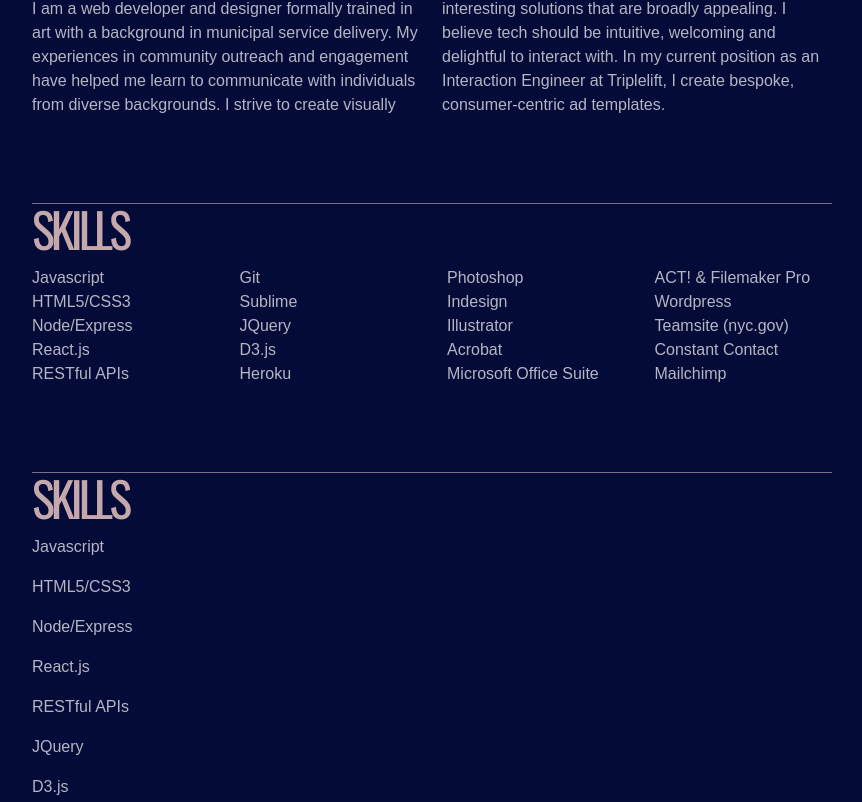
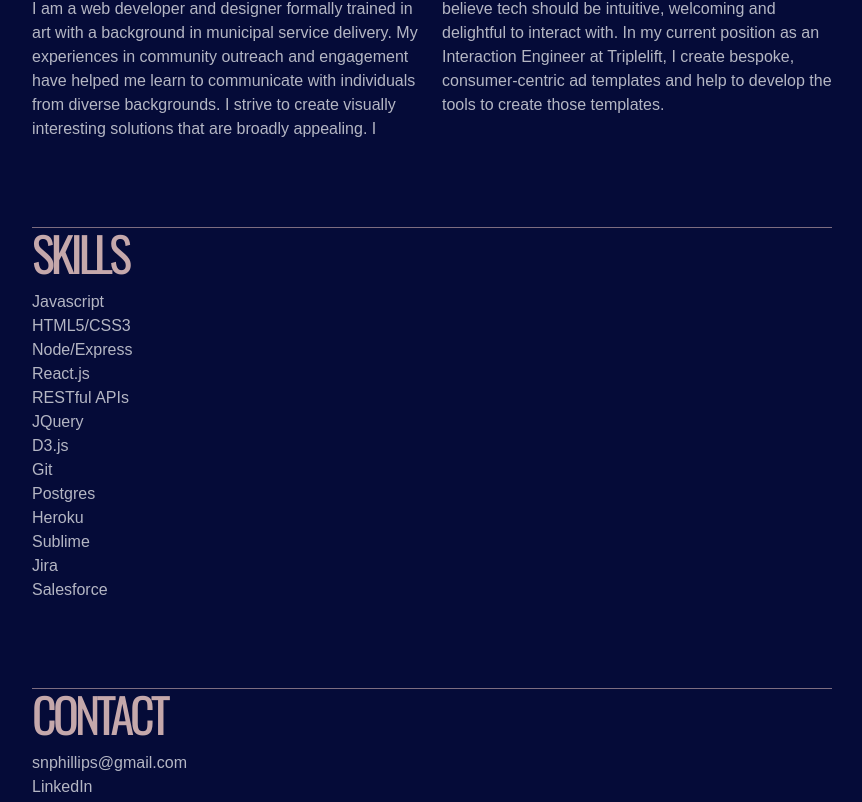
Before and after one commit to snphillips/webdevportfolio, a React (Create React App) app: page / in a window 1280 px wide. Shown: the part 1973-2775 px from the top of the page, without its empty margins (208-1070 px from the left). Built offline with nearby package versions, Linux system fonts and the light colour scheme.

Commit message:
mapping over skillsDev state, to return list of skills, but better

```diff
--- a/src/About.js
+++ b/src/About.js
@@ -12,7 +12,8 @@ export default class About extends Component {
         and engagement have helped me learn to communicate with individuals from diverse backgrounds.
         I strive to create visually interesting solutions that are broadly appealing.  I believe tech
         should be intuitive, welcoming and delightful to interact with. In my current position as an
-        Interaction Engineer at Triplelift, I create bespoke, consumer-centric ad templates.</p>
+        Interaction Engineer at Triplelift, I create bespoke, consumer-centric ad templates and help to
+        develop the tools to create those templates.</p>
       </div>
     );
   }
--- a/src/App.js
+++ b/src/App.js
@@ -4,7 +4,7 @@ import Header from './Header';
 import Navigation from './Navigation';
 import Statement from './Statement';
 import Skills from './Skills';
-import SkillsNew from './SkillsNew';
+// import SkillsNew from './SkillsNew';
 import About from './About';
 import Contact from './Contact';
 import ProjectGallery from './ProjectGallery';
@@ -25,8 +25,8 @@ export default class App extends Component {
 
     this.state = {
       filteredProjects: [],
-      skillsDev: ['Javascript', 'HTML5/CSS3', 'Node/Express', 'React.js', 'RESTful APIs', 'JQuery', 'D3.js', 'Git', 'Postgres'],
-      skillsDevOther: ['Heroku', 'Sublime', 'Jira', 'Salesforce'],
+      skillsDev: ['Javascript', 'HTML5/CSS3', 'Node/Express', 'React.js', 'RESTful APIs', 'JQuery', 'D3.js', 'Git', 'Postgres', 'Heroku', 'Sublime', 'Jira', 'Salesforce'],
+      skillsDevOther: [],
       skillsOther: [],
       skillsDesign: ['Photoshop', 'Indesign', 'Illustrator', 'Acrobat'],
       skillsNotUsing: ['ACT!', 'Filemaker Pro', 'Wordpress', 'Teamsite (nyc.gov)', 'Constant Contact', 'Mailchimp', 'Microsoft Office Suite', 'Slack']
@@ -70,8 +70,7 @@ export default class App extends Component {
         <ProjectGallery parentState={this.state}
                         filteredProjects={this.state.filteredProjects}/>
         <About />
-        <Skills />
-        <SkillsNew parentState={this.state}
+        <Skills parentState={this.state}
                    skillsDev={this.state.skillsDev}
                    skillsDevOther={this.state.skillsDevOther}
                    />
--- a/src/Skills.js
+++ b/src/Skills.js
@@ -2,62 +2,37 @@ import React, { Component } from 'react';
 
 
 
-export default function Skills(props) {
+export default class SkillsNew extends Component {
+    render() {
+      return(
 
-    return (
+        <section className="contentblock" id="skills">
+            <hr />
 
-    <div className="contentblock" id="skills">
-        <hr />
-        <h2 className="section-header">Skills</h2>
+            <h2 className="section-header">Skills</h2>
 
+            <div className="row">
+              <div className="col-sm">
 
-        <div className="row">
+               <ul>
 
-            <div className="col-sm">
-              <ul>
-                <li>Javascript</li>
-                <li>HTML5/CSS3</li>
-                <li>Node/Express</li>
-                <li>React.js</li>
-                <li>RESTful APIs</li>
-              </ul>
+                {this.props.skillsDev.map( skill => {
+                  console.log("skill is:", skill)
+
+                  return(
+                    <li>{skill}</li>
+                  )
+
+                })}
+
+                </ul>
+              </div>
             </div>
 
-            <div className="col-sm">
-              <ul>
-                <li>Git</li>
-                <li>Sublime</li>
-                <li>JQuery</li>
-                <li>D3.js</li>
-                <li>Heroku</li>
-              </ul>
-            </div>
+        </section>
 
-            <div className="col-sm">
-              <ul>
-                <li>Photoshop</li>
-                <li>Indesign</li>
-                <li>Illustrator</li>
-                <li>Acrobat</li>
-                <li>Microsoft Office Suite</li>
-              </ul>
-            </div>
+      )
 
-           <div className="col-sm">
-              <ul>
-                <li>ACT! & Filemaker Pro</li>
-                <li>Wordpress</li>
-                <li>Teamsite (nyc.gov)</li>
-                <li>Constant Contact</li>
-                <li>Mailchimp</li>
-              </ul>
-            </div>
-
-        </div>
-
-
-    </div>
-
-    );
+    }
 
 }
--- a/src/SkillsNew.js
+++ /dev/null
@@ -1,29 +0,0 @@
-import React, { Component } from 'react';
-
-
-
-export default class SkillsNew extends Component {
-    render() {
-      return(
-
-        <div className="contentblock" id="skills">
-            <hr />
-
-            <h2 className="section-header">Skills</h2>
-
-                {this.props.skillsDev.map( skill => {
-                  console.log("skill is:", skill)
-
-                  return(
-                    <p>{skill}</p>
-                  )
-
-                })}
-
-        </div>
-
-      )
-
-    }
-
-}
```
Also changed, not shown: src/SkillsOriginal.js (added, +63 -0 lines).
